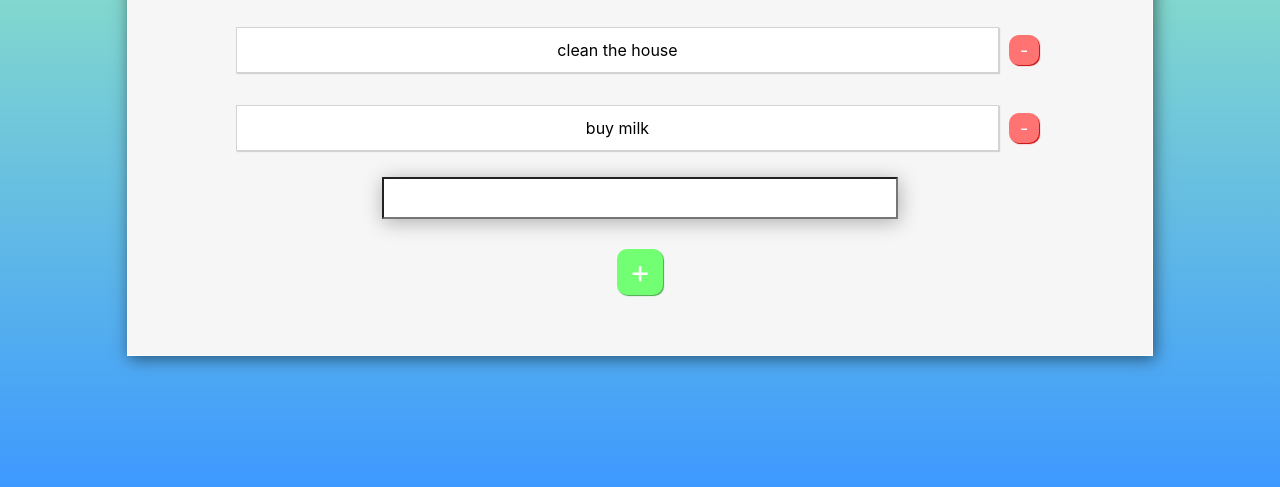
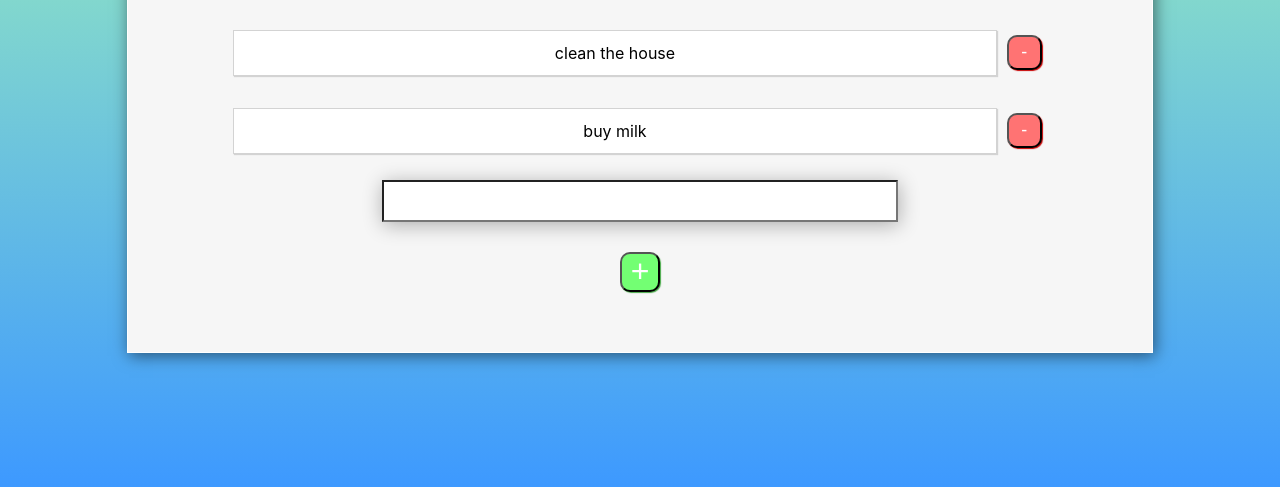
Before and after one commit to sunil-sandhu/react-todo, a React app: page / in a window 1280 px wide. Shown: the part 313-800 px from the top of the page. Built offline with nearby package versions, Linux system fonts and the light colour scheme.

Commit message:
replaced divs that were being used as buttons with native button tags

```diff
--- a/src/ToDo.css
+++ b/src/ToDo.css
@@ -38,12 +38,12 @@ body {
 .ToDo-Add {
   color: white;
   font-size: 2em;
-  width: 0.5em;
-  height: 0.5em;
+  width: 40px;
+  height: 40px;
+  padding: 0px;
   display: flex;
   justify-content: center;
   align-items: center;
-  padding: 15px;
   cursor: pointer;
   background: #73ff73;
   border-radius: 10px;
@@ -53,7 +53,6 @@ body {
 
 .ToDo-Add:hover {
   box-shadow: none;
-  margin-top: 21px;
   margin-left: calc(auto + 1px);
 }
 
--- a/src/ToDo.js
+++ b/src/ToDo.js
@@ -62,6 +62,7 @@ class ToDo extends Component {
                 <img className="Logo" src={Logo} alt="React logo"/>
                 <h1 className="ToDo-Header">React To Do</h1>
                 <div className="ToDo-Container">
+
                     <div className="ToDo-Content">
 
                         {this.state.list.map((item, key) => {
@@ -72,10 +73,13 @@ class ToDo extends Component {
                                                 />
                           }
                         )}
+                    </div>
 
+                    <div>
+                       <input type="text" value={this.state.todo} onChange={this.handleInput} onKeyPress={this.handleKeyPress}/>
+                       <button className="ToDo-Add" onClick={this.createNewToDoItem}>+</button>
                     </div>
-                <input type="text" value={this.state.todo} onChange={this.handleInput} onKeyPress={this.handleKeyPress}/>
-                <div className="ToDo-Add" onClick={this.createNewToDoItem}>+</div>
+
                 </div>
             </div>
         );
--- a/src/components/ToDoItem.css
+++ b/src/components/ToDoItem.css
@@ -14,9 +14,9 @@
 }
 
 .ToDoItem-Delete {
-    width: 20px;
-    padding: 5px;
-    height: 20px;
+    width: 35px;
+    /*padding: 5px;*/
+    height: 35px;
     cursor: pointer;
     background: #ff7373;
     border-radius: 10px;
--- a/src/components/ToDoItem.js
+++ b/src/components/ToDoItem.js
@@ -2,19 +2,14 @@ import React, {Component} from 'react';
 import './ToDoItem.css';
 
 class ToDoItem extends Component {
-    // constructor(props) {
-    //     super(props);
-    //     // this.state = {
-    //     //     item: this.props.item
-    //     // }
-    // }
-
 
     render() {
         return (
             <div className="ToDoItem">
                 <p className="ToDoItem-Text">{this.props.item}</p>
-                <div className="ToDoItem-Delete" onClick={this.props.deleteItem}>-</div>
+                <button className="ToDoItem-Delete"
+                     onClick={this.props.deleteItem}>-
+                </button>
             </div>
         );
     }
```
Lines whose indentation alone changed are shown as unchanged.
